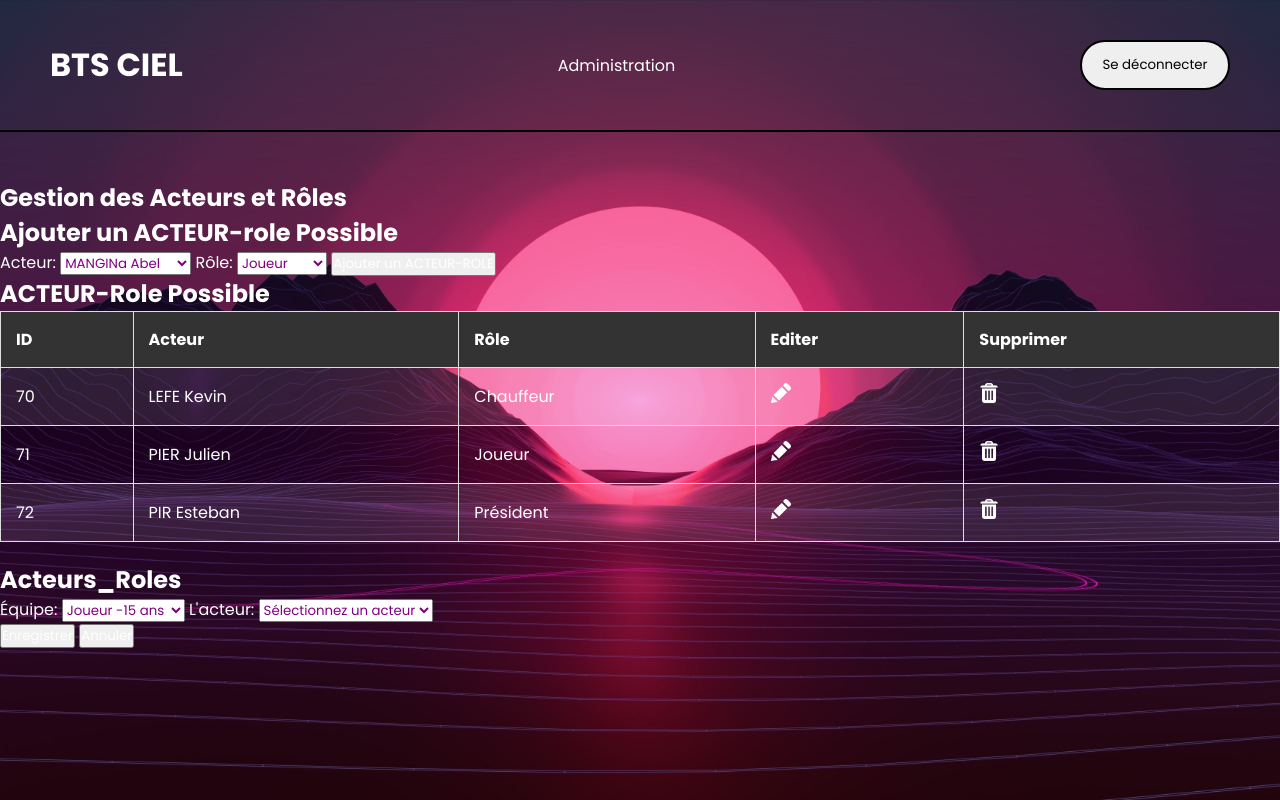
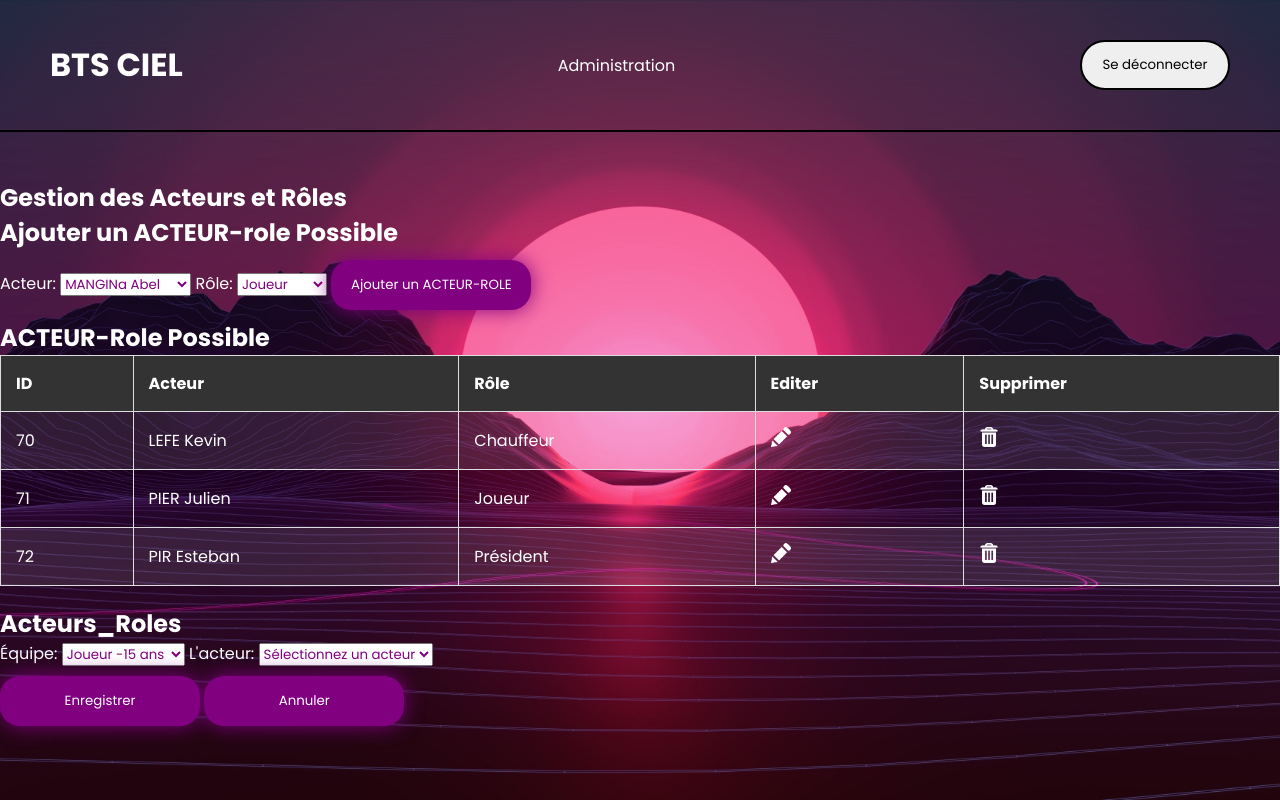
Before and after one commit to gabltz/CommonBTS, a PHP site: page /acteurs_role_possibles.php in a window 1280 px wide. Run offline with PHP 8.4, Linux system fonts and the light colour scheme; a user stored in the database is signed in; data comes from the database, SQL or seed files in the repository.

Commit message:
ok j'ai menti normalement c'est le dernier

```diff
--- a/WEB/PHP/TP/Exercice Création PHP avec table_QQO/src/acteurs_role_possibles.php
+++ b/WEB/PHP/TP/Exercice Création PHP avec table_QQO/src/acteurs_role_possibles.php
@@ -193,7 +193,7 @@ $acteurs_roles_result = $conn->query("SELECT arp.id_acteur_role_possible, CONCAT
                     <?php endwhile; ?>
                 </select>
 
-                <button type="submit" name="add_role">Ajouter un ACTEUR-ROLE</button>
+                <button type="submit" class="styled-button" name="add_role">Ajouter un ACTEUR-ROLE</button>
             </form>
 
             <h2>ACTEUR-Role Possible</h2>
@@ -242,8 +242,8 @@ $acteurs_roles_result = $conn->query("SELECT arp.id_acteur_role_possible, CONCAT
                 <div id="rolesContainer">
                     <!-- Les rôles de l'acteur sélectionné seront chargés ici -->
                 </div>
-                <button type="button" onclick="saveChanges()">Enregistrer</button>
-                <button type="button" onclick="cancelChanges()">Annuler</button>
+                <button type="button" class="styled-button" onclick="saveChanges()">Enregistrer</button>
+                <button type="button" class="styled-button" onclick="cancelChanges()">Annuler</button>
             </form>
         </div>
     </div>
--- a/WEB/PHP/TP/Exercice Création PHP avec table_QQO/src/styles.css
+++ b/WEB/PHP/TP/Exercice Création PHP avec table_QQO/src/styles.css
@@ -166,3 +166,21 @@ table th {
 table tr:nth-child(even) {
     background-color: rgba(255, 255, 255, 0.1);
 }
+
+.styled-button {
+    width: 200px;
+    height: 50px;
+    background: purple;
+    color: white;
+    border-radius: 20px;
+    border: none;
+    box-shadow: 0 0 20px 0 purple;
+    cursor: pointer;
+    margin: 10px 0;
+    transition: all 0.3s ease;
+}
+.styled-button:hover {
+    background: white;
+    color: purple;
+    box-shadow: 0 0 20px 0 white;
+}
```
